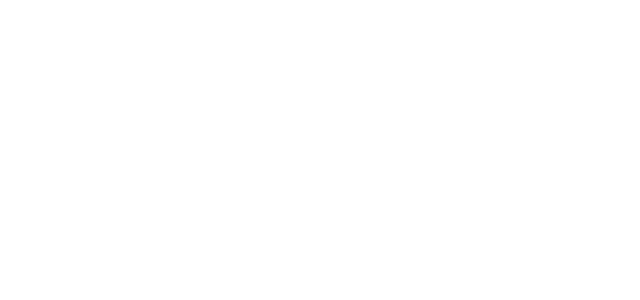
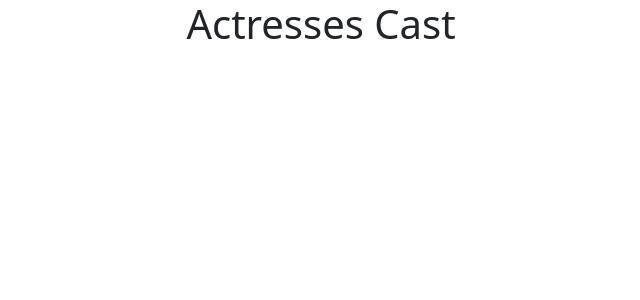
Before and after one commit to anthony-mure/react-api, a React (Vite) app: page / in a window 1280 px wide. Shown: the top 300 px of the page, without its empty margins (319-959 px from the left). Built offline with nearby package versions, Linux system fonts and the light colour scheme.

Commit message:
[add]Header.jsx

```diff
--- a/src/App.jsx
+++ b/src/App.jsx
@@ -1,7 +1,11 @@
-
+import Header from "./components/header"
 
 function App() {
-
+  return (
+    <>
+    <Header />
+    </>
+  )
 }
 
 export default App
--- /dev/null
+++ b/src/components/Header.jsx
@@ -0,0 +1,15 @@
+
+
+const header = () => {
+  return (
+    <div className="container">
+      <div className="row">
+        <div className="col-12">
+           <h1 className="text-center">Actresses Cast</h1>
+        </div>
+      </div>
+    </div>
+  )
+}
+
+export default header
```
